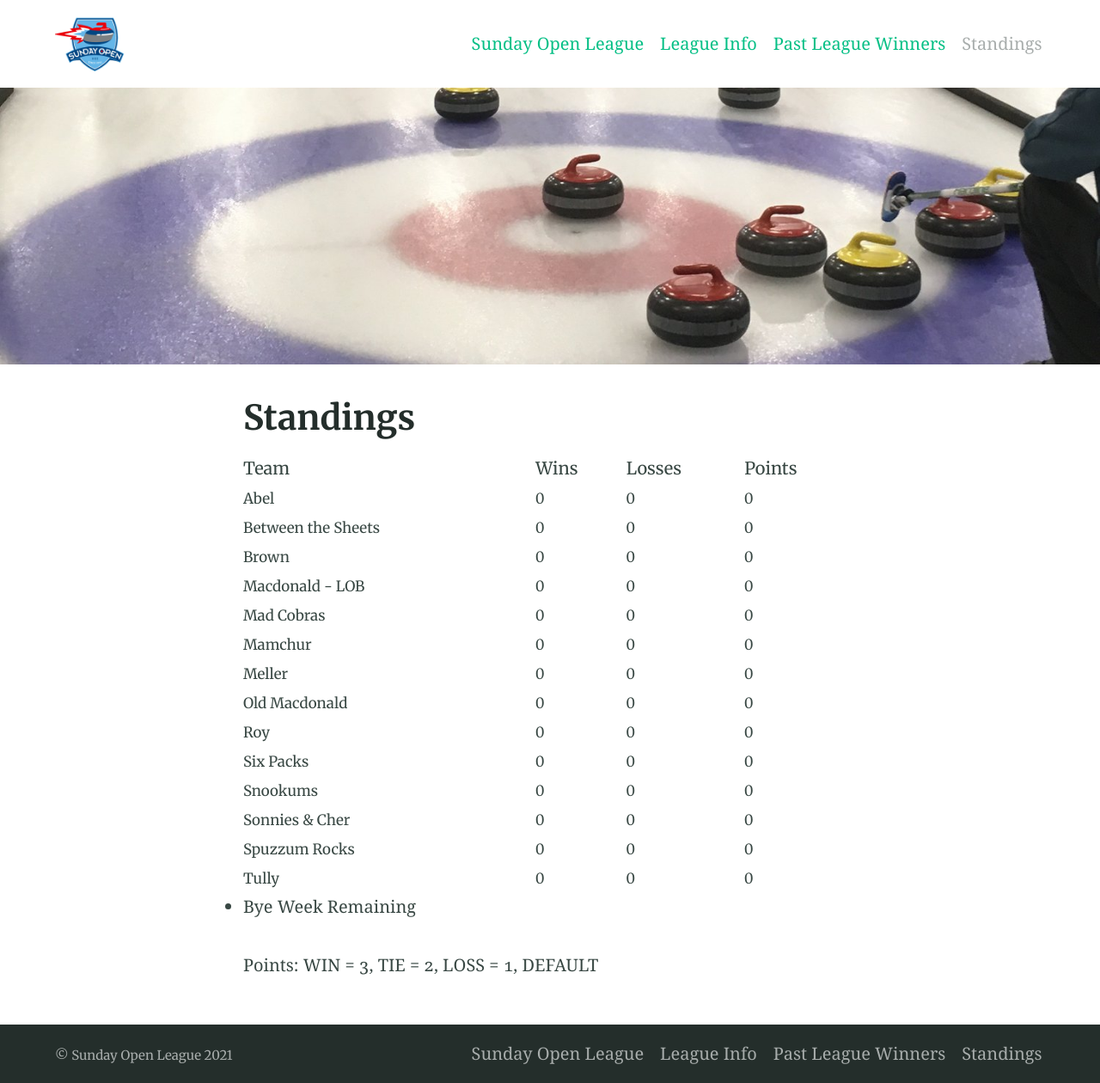
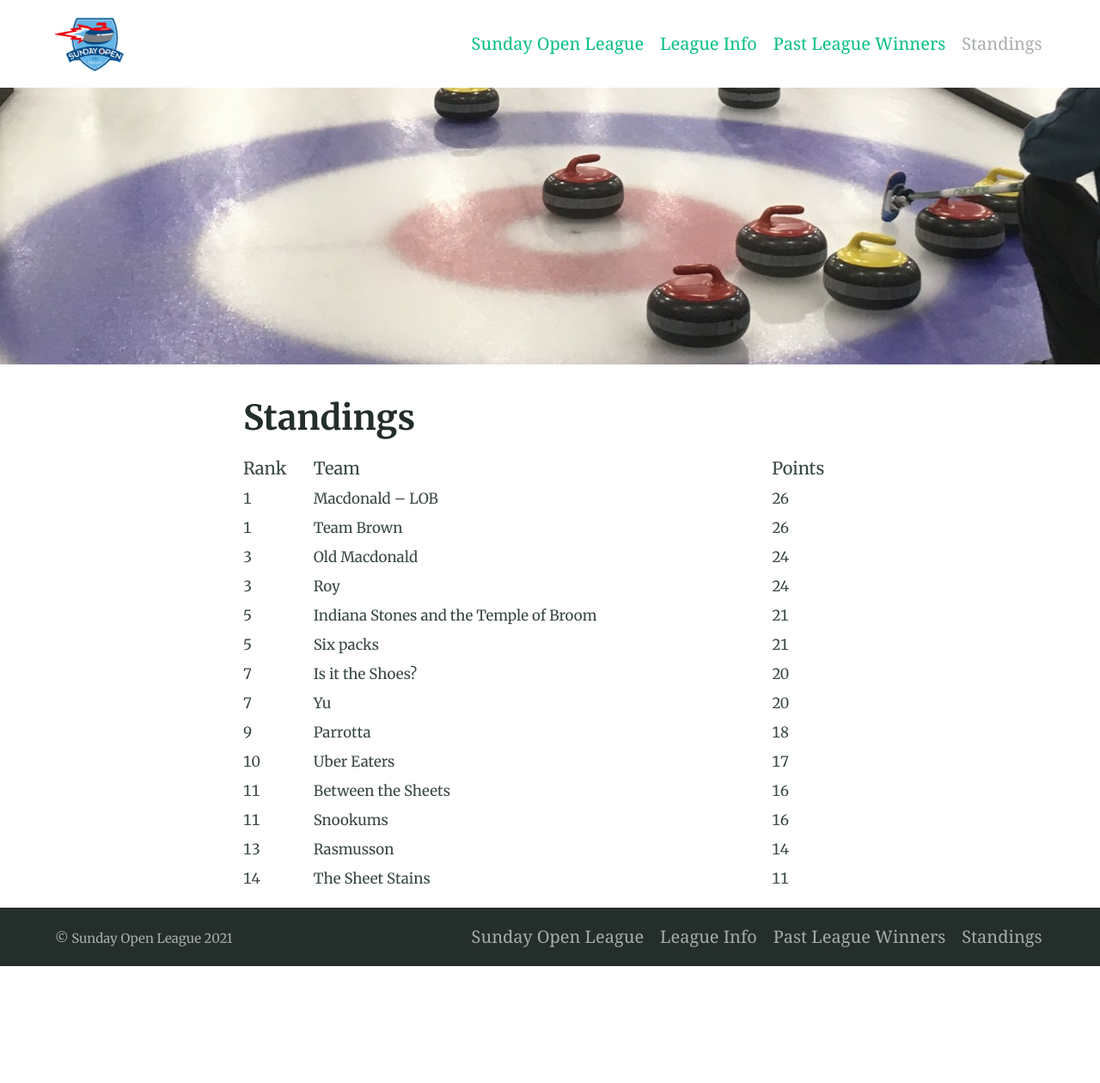
Before and after one commit to adsgray/testsite, a Jekyll site: the page built from standings.md, in a window 1280 px wide. Shown: the whole page at 86% size. Built offline with Jekyll 4.4.1, drawn with Linux system fonts in a browser that asks for light colours; after the commit the page ends 1124 px from its top, so only the background shows below that.

Commit message:
Update standings.md

```diff
--- a/standings.md
+++ b/standings.md
@@ -5,24 +5,19 @@ feature_image: "assets/sundayopenbanner.jpeg"
 layout: page
 ---
 
-|Team|Wins|Losses|Points|
-|---|---|---|---|
-|Abel|0|0|0|
-|Between the Sheets|0|0|0|
-|Brown|0|0|0|
-|Macdonald - LOB|0|0|0|
-|Mad Cobras|0|0|0|
-|Mamchur|0|0|0|
-|Meller|0|0|0|
-|Old Macdonald|0|0|0|
-|Roy|0|0|0|
-|Six Packs|0|0|0|
-|Snookums|0|0|0|
-|Sonnies & Cher|0|0|0|
-|Spuzzum Rocks|0|0|0|
-|Tully|0|0|0|
-
-
-* Bye Week Remaining
-
-Points: WIN = 3, TIE = 2, LOSS = 1, DEFAULT
+|Rank|Team|Points|
+|---|---|---|
+1|Macdonald – LOB|26
+1|Team Brown|26
+3|Old Macdonald|24
+3|Roy|24
+5|Indiana Stones and the Temple of Broom|21
+5|Six packs|21
+7|Is it the Shoes?|20
+7|Yu|20
+9|Parrotta|18
+10|Uber Eaters|17
+11|Between the Sheets|16
+11|Snookums|16
+13|Rasmusson|14
+14|The Sheet Stains|11
```
